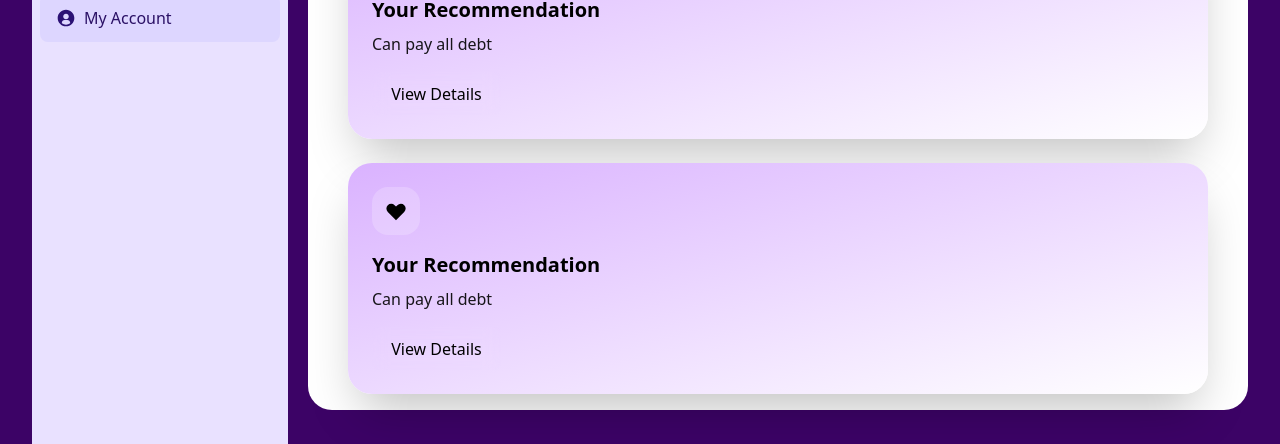
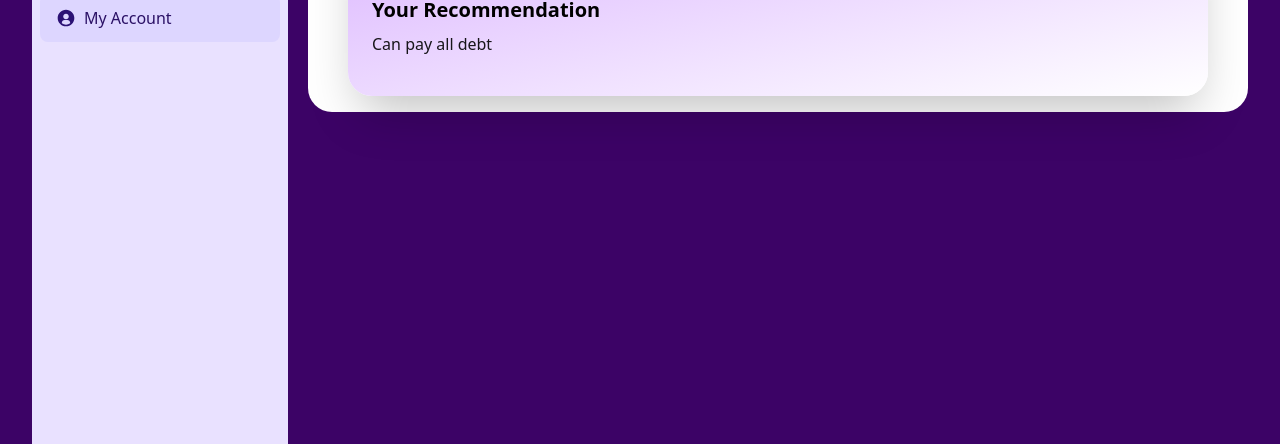
Before and after one commit to nuttamon21574/WebApp, a React (Vite) app in the folder Fontend/: page /Recommendations in a window 1280 px wide. Shown: the part 258-702 px from the top of the page. Built offline with nearby package versions, Linux system fonts and the light colour scheme.

Commit message:
change ManualEntry

```diff
--- a/Fontend/package.json
+++ b/Fontend/package.json
@@ -15,6 +15,7 @@
     "firebase": "^12.7.0",
     "flowbite": "^4.0.1",
     "flowbite-datepicker": "^2.0.0",
+    "framer-motion": "^12.29.2",
     "lucide-react": "^0.553.0",
     "react": "^19.1.1",
     "react-dom": "^19.1.1",
--- a/Fontend/src/components/BNPL/ManualEntry.jsx
+++ b/Fontend/src/components/BNPL/ManualEntry.jsx
@@ -101,6 +101,20 @@ export default function ManualEntry({ onCancel, onSave }) {
             />
           </div>
 
+          {/* Start Date */}
+          <div>
+            <h4 className="font-semibold text-gray-800 mb-2">
+              Start Date
+            </h4>
+            <input
+              type="date"
+              name="startDate"
+              value={form.startDate}
+              onChange={handleChange}
+              className="w-full border rounded-xl px-4 py-3 bg-white outline-none"
+            />
+          </div>
+
           {/* Due Date */}
           <div>
             <h4 className="font-semibold text-gray-800 mb-2">
@@ -114,6 +128,8 @@ export default function ManualEntry({ onCancel, onSave }) {
               className="w-full border rounded-xl px-4 py-3 bg-white outline-none"
             />
           </div>
+
+
         </div>
       </section>
 
--- a/Fontend/src/components/Card/Statinfo.jsx
+++ b/Fontend/src/components/Card/Statinfo.jsx
@@ -10,9 +10,6 @@ export default function Statinfo() {
                         </div>
                         <h3 className="text-xl font-semibold mb-2">Your Recommendation</h3>
                         <p className="text-black/90 mb-4">Can pay all debt</p>
-                        <button className="bg-white/20 hover:bg-white/30 px-4 py-2 rounded-2xl backdrop-blur-sm transition-colors">
-                            View Details
-                        </button>
                     </div>
                 </div>
     );
--- a/Fontend/src/pages/Recommendatios.jsx
+++ b/Fontend/src/pages/Recommendatios.jsx
@@ -19,7 +19,6 @@ export default function Recommendations() {
               <div className="bg-white rounded-3xl p-10 py-4 w-full">
                 <div className="flex flex-col md:flex-col gap-6">
                 <Statinfo />
-                <Statinfo />
                 </div>
               </div>
               </div>
```
Also changed, not shown: 1 other file (tests, documents, lock files or other folders).
